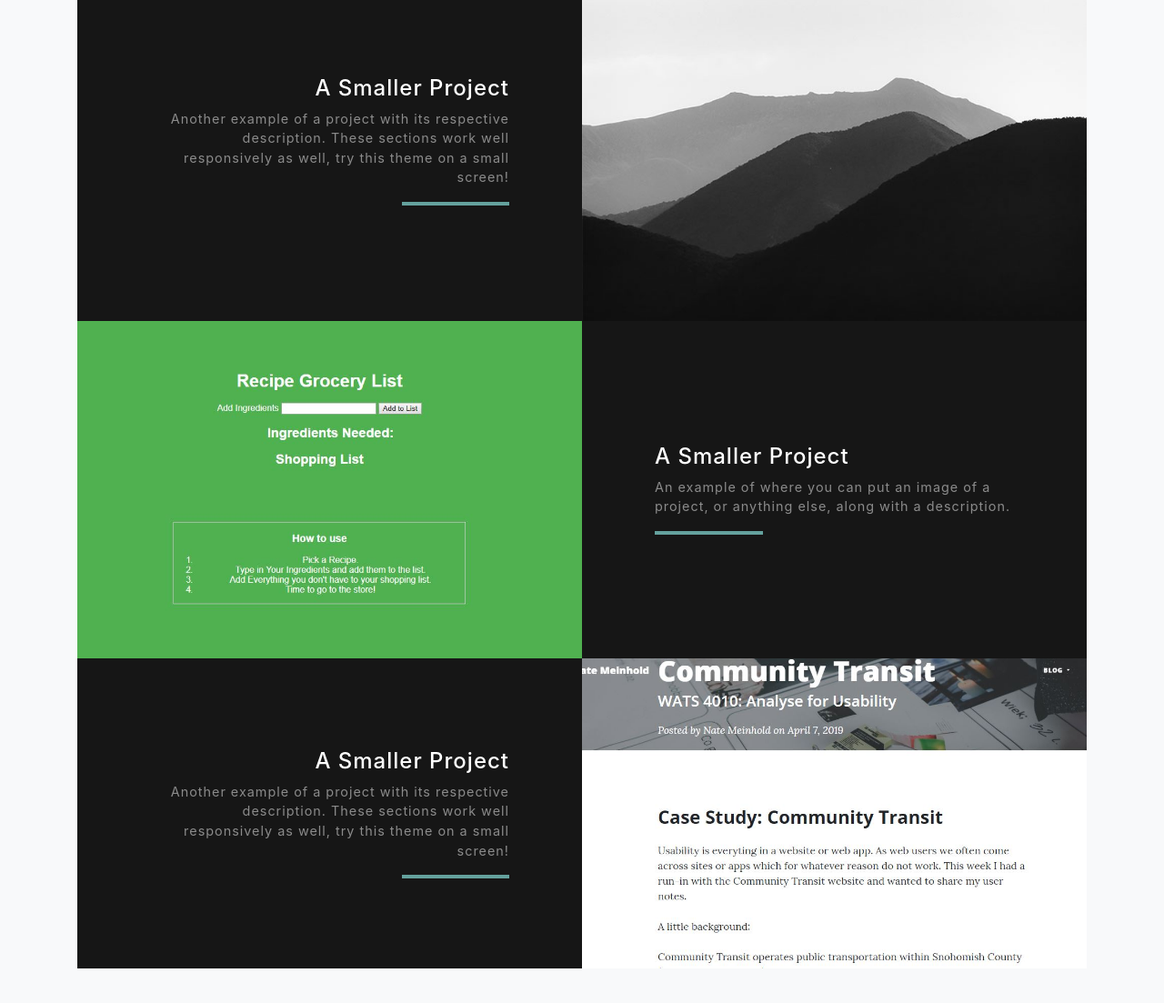
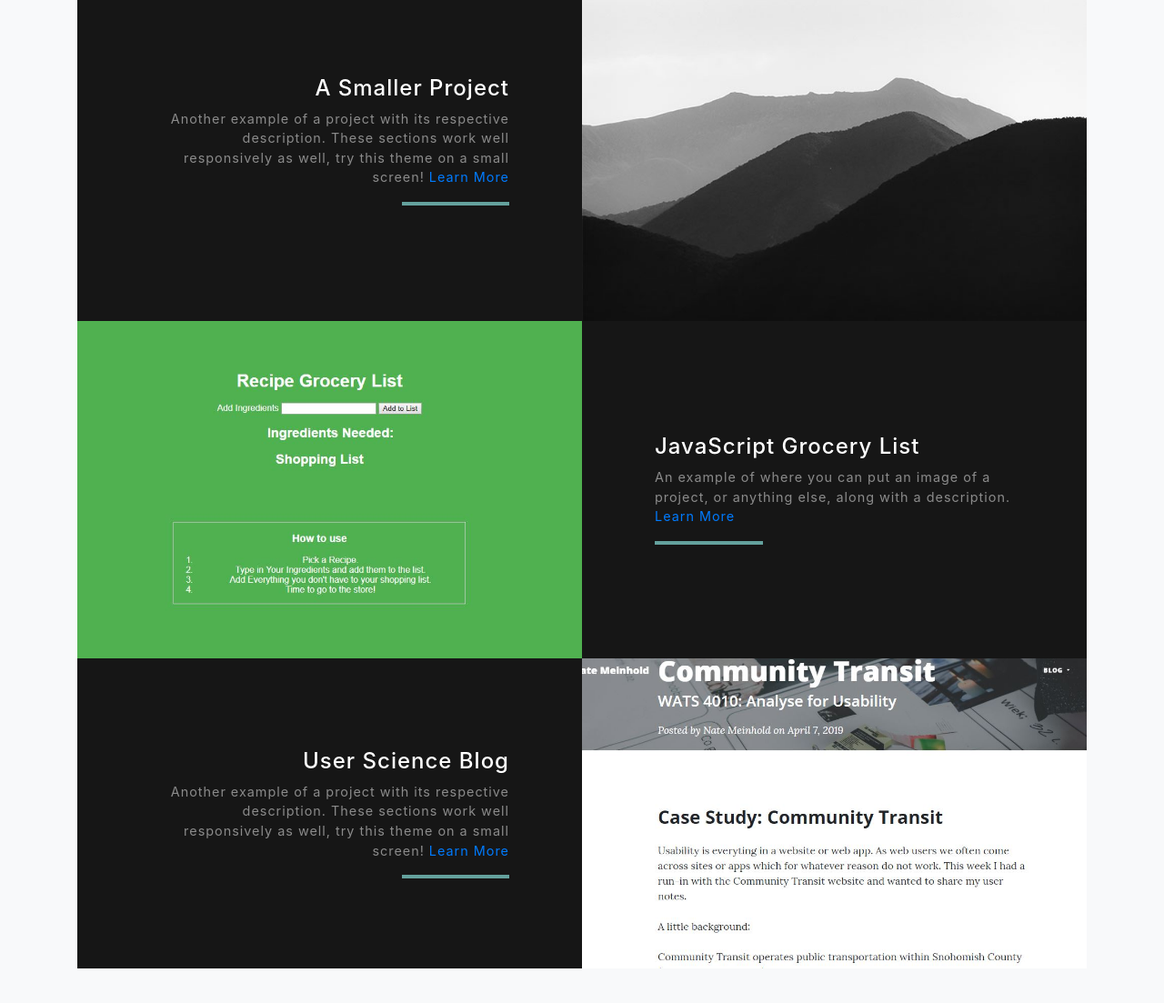
Before and after one commit to NateMeinhold/Portfolio, a website with bundled scripts: page index.html in a window 1280 px wide. Shown: the part 2516-3619 px from the top of the page at 91% size. Built offline with nearby package versions, Linux system fonts and the light colour scheme.

Commit message:
last commit before the night is over

```diff
--- a/index.html
+++ b/index.html
@@ -47,7 +47,7 @@
               Projects
             </a>
             <div class="dropdown-menu dropdown-menu-right" aria-labelledby="navbarDropdownBlog">
-             <a class="dropdown-item" href="post1.html">Case Study: Community Transit</a>
+             <a class="dropdown-item" href="ISSTracker.html">International Space Station Tracker</a>
              <a class="dropdown-item" href="post2.html">Navigating a College Website</a>
             </div>
           </li>
@@ -114,7 +114,7 @@
           <div class="bg-black text-center h-100 project">
             <div class="d-flex h-100">
               <div class="project-text w-100 my-auto text-center text-lg-left">
-                <h4 class="text-white">ISS Tracker</h4>
+                <h4 class="text-white">Vue ISS Tracker</h4>
                 <p class="mb-0 text-white-50">An app for locating the Internation Space Station. <a href="ISSTracker.html">Learn More</a></p>
                 <hr class="d-none d-lg-block mb-0 ml-0">
               </div>
@@ -133,7 +133,9 @@
             <div class="d-flex h-100">
               <div class="project-text w-100 my-auto text-center text-lg-right">
                 <h4 class="text-white">A Smaller Project</h4>
-                <p class="mb-0 text-white-50">Another example of a project with its respective description. These sections work well responsively as well, try this theme on a small screen!</p>
+                <p class="mb-0 text-white-50">Another example of a project with its respective description. These sections work well responsively as well, try this theme on a small screen!
+                  <a href="ISSTracker.html">Learn More</a>
+                </p>
                 <hr class="d-none d-lg-block mb-0 mr-0">
               </div>
             </div>
@@ -150,8 +152,10 @@
             <div class="bg-black text-center h-100 project">
               <div class="d-flex h-100">
                 <div class="project-text w-100 my-auto text-center text-lg-left">
-                  <h4 class="text-white">A Smaller Project</h4>
-                  <p class="mb-0 text-white-50">An example of where you can put an image of a project, or anything else, along with a description.</p>
+                  <h4 class="text-white">JavaScript Grocery List</h4>
+                  <p class="mb-0 text-white-50">An example of where you can put an image of a project, or anything else, along with a description.
+                    <a href="ISSTracker.html">Learn More</a>
+                  </p>
                   <hr class="d-none d-lg-block mb-0 ml-0">
                 </div>
               </div>
@@ -168,8 +172,10 @@
           <div class="bg-black text-center h-100 project">
             <div class="d-flex h-100">
               <div class="project-text w-100 my-auto text-center text-lg-right">
-                <h4 class="text-white">A Smaller Project</h4>
-                <p class="mb-0 text-white-50">Another example of a project with its respective description. These sections work well responsively as well, try this theme on a small screen!</p>
+                <h4 class="text-white">User Science Blog</h4>
+                <p class="mb-0 text-white-50">Another example of a project with its respective description. These sections work well responsively as well, try this theme on a small screen!
+                  <a href="ISSTracker.html">Learn More</a>
+                </p>
                 <hr class="d-none d-lg-block mb-0 mr-0">
               </div>
             </div>
```
Also changed, not shown: ISSTracker.html (+2 -1 lines).
